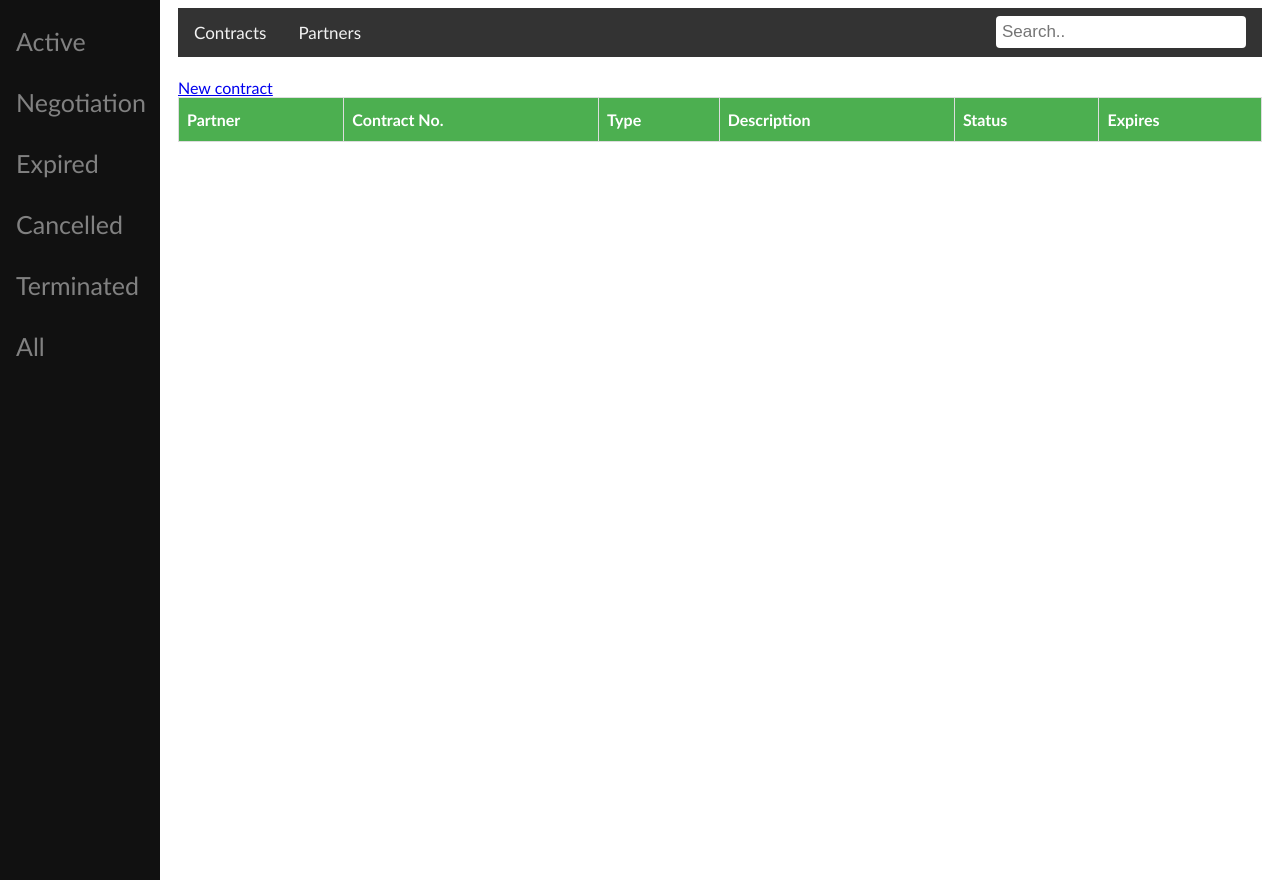
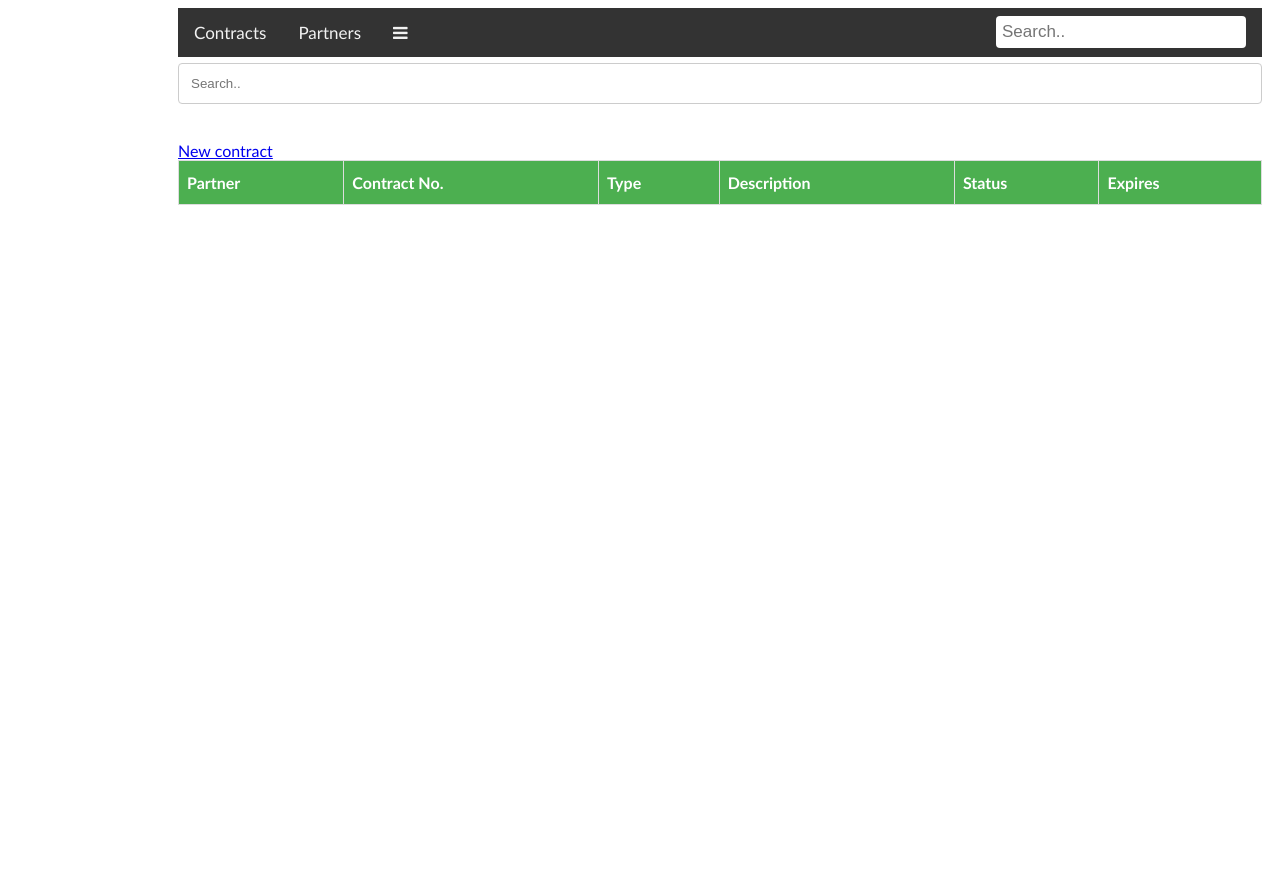
Before and after one commit to hakdo/contracts, a Django app: template deals/templates/deals/index.html in a window 1280 px wide. Run offline with Django 3.2, Linux system fonts and the light colour scheme; the template is opened without the code that fills it, so the values that code supplies are empty.

Commit message:
ui fixes

```diff
--- a/contracts/settings-prod.py
+++ b/contracts/settings-prod.py
@@ -129,9 +129,7 @@ USE_TZ = True
 
 # Static files (CSS, JavaScript, Images)
 # https://docs.djangoproject.com/en/3.0/howto/static-files/
-PROJECT_DIR=os.path.dirname(__file__)
 STATIC_URL = '/static/'
-STATIC_ROOT= os.path.join(PROJECT_DIR,'static/')
+STATIC_ROOT= os.path.join(BASE_DIR,'/static/')
 LOGIN_REDIRECT_URL = '/'
 LOGOUT_REDIRECT_URL = '/accounts/login'
-MEDIA_URL = '/static/'
--- a/deals/templates/deals/base.html
+++ b/deals/templates/deals/base.html
@@ -4,26 +4,40 @@
 <head>
     <meta charset="UTF-8">
     <meta name="viewport" content="width=device-width, initial-scale=1.0">
+    <link rel="stylesheet" href="https://cdnjs.cloudflare.com/ajax/libs/font-awesome/4.7.0/css/font-awesome.min.css">
     <link rel="stylesheet" href="{% static 'deals/mini.css' %}">
     <title>Contracts</title>
 </head>
 <body>
 
-    <div class="sidebar">
-        {% block sidebar %} {% endblock %}
-    </div>
     <div class="content">
-        <div class="topnav">
+        <div class="topnav" id="myTopnav">
             <a href="{% url 'index' %}" {% if activetab == 'contracts' %}class="active" {% endif %}>Contracts</a>
             <a href="{% url 'partners' %}" {% if activetab == 'partners' %}class="active" {% endif %}>Partners</a>
             {% if user.is_authenticated %}
             <a href="{% url 'logout' %}">Log out</a>
             {% endif %}
             <form action="{% url 'search'  %}" method="GET">
-                <input type="text" placeholder="Search.." name="query" class="search" />
+                <input type="text" placeholder="Search.." name="query" class="search" id="lg-search" />
             </form>
+            <a href="javascript:void(0);" class="icon" onclick="myFunction()">
+                <i class="fa fa-bars"></i>
+              </a>
         </div>
+        <form action="{% url 'search'  %}" method="GET" >
+            <input type="text" placeholder="Search.." name="query" class="search" id="sm-search" />
+        </form>
         {% block content %} {% endblock %}
     </div>
+    <script>
+        function myFunction() {
+            var x = document.getElementById("myTopnav");
+            if (x.className === "topnav") {
+                x.className += " responsive";
+            } else {
+                x.className = "topnav";
+            }
+        }
+    </script>
 </body>
 </html>
--- a/deals/templates/deals/index.html
+++ b/deals/templates/deals/index.html
@@ -1,15 +1,5 @@
 {% extends 'deals/base.html' %}
 {% load static %}
-
-{% block sidebar %}
-<a href="{% url 'contracts' status='active' %}" {% if status == 'active' %} class =' active' {% endif %}>Active</a><br>
-<a href="{% url 'contracts' status='negotiation' %}" {% if status == 'negotiation' %} class =' active' {% endif %}>Negotiation</a><br>
-<a href="{% url 'contracts' status='expired' %}" {% if status == 'expired' %} class =' active' {% endif %}>Expired</a><br>
-<a href="{% url 'contracts' status='cancelled' %}" {% if status == 'cancelled' %} class =' active' {% endif %}>Cancelled</a><br>
-<a href="{% url 'contracts' status='terminated' %}" {% if status == 'terminated' %} class =' active' {% endif %}>Terminated</a><br>
-<a href="{% url 'contracts' status='all' %}" {% if status == 'all' %} class =' active' {% endif %}>All</a>
-
-{% endblock %}
 
 {% block content %}
 <h1>{{heading}} <span class="queryterm">{{queryterm}}</span></h1>
--- a/deals/templates/deals/new_contract.html
+++ b/deals/templates/deals/new_contract.html
@@ -1,17 +1,16 @@
 {% extends 'deals/base.html' %}
 {% load static %}
 
-{% block sidebar %}
-
-{% endblock %}
 
 {% block content %}
+<div class="infoblock">
     <h1>{{heading}}</h1>
     <form method="post">
         {% csrf_token %}
         {{ form.as_p }}
         <input type="submit" value="Create Contract Record" />
     </form>
+</div>
 
 
 {% endblock %}
--- a/deals/templates/deals/partners.html
+++ b/deals/templates/deals/partners.html
@@ -1,9 +1,6 @@
 {% extends 'deals/base.html' %}
 {% load static %}
 
-{% block sidebar %}
-
-{% endblock %}
 
 {% block content %}
 <h1>Partners</h1>
--- a/deals/views.py
+++ b/deals/views.py
@@ -67,7 +67,7 @@ def new_contract(request):
     else:
         form = ContractForm()
         form.fields['contract_party'].queryset = partners
-    return render(request, 'deals/new_contract.html', {'form': form, 'heading': 'New Contract'})
+    return render(request, 'deals/new_contract.html', {'form': form, 'heading': 'New Contract', 'activetab': 'contracts'})
 
 def edit_contract(request, pk):
     partners = Partner.objects.filter(owner = request.user.profile.organization)
@@ -79,4 +79,4 @@ def edit_contract(request, pk):
     else:
         form = ContractForm(instance=myinstance)
         form.fields['contract_party'].queryset = partners
-    return render(request, 'deals/new_contract.html', {'form': form, 'heading': 'Editing Contract ' + str(myinstance.contract_number)})
+    return render(request, 'deals/new_contract.html', {'form': form, 'heading': 'Editing Contract ' + str(myinstance.contract_number), 'activetab': 'contracts'})
```
Also changed, not shown: deals/static/deals/mini.css (+60 -3 lines), deals/templates/deals/contract_details.html (+2 -5 lines). Lines whose indentation alone changed are shown as unchanged.
